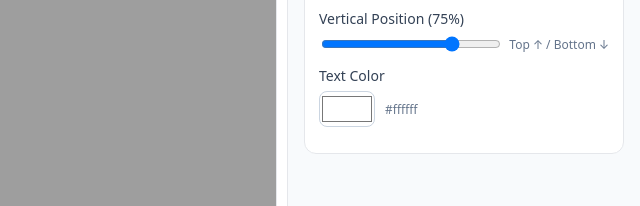
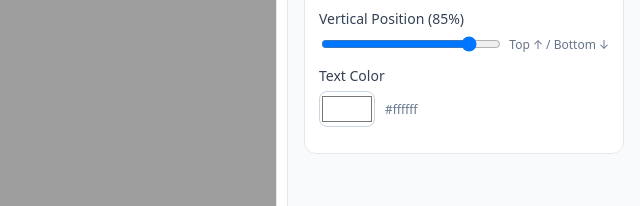
Before and after one commit to Abdulelah86/greeting-card, a plain HTML site: page index.html in a window 1280 px wide. Shown: the part 214-420 px from the top of the page, 640-1280 px from the left. Drawn offline with Linux system fonts and the light colour scheme.

Commit message:
Update index.html

```diff
--- a/index.html
+++ b/index.html
@@ -128,7 +128,7 @@
       <div class="field">
         <label for="posSlider">Vertical Position (<span id="posVal">75</span>%)</label>
         <div class="range-row">
-          <input id="posSlider" type="range" min="0" max="100" value="75" />
+          <input id="posSlider" type="range" min="0" max="100" value="85" />
           <span class="muted">Top ↑ / Bottom ↓</span>
         </div>
       </div>
```
